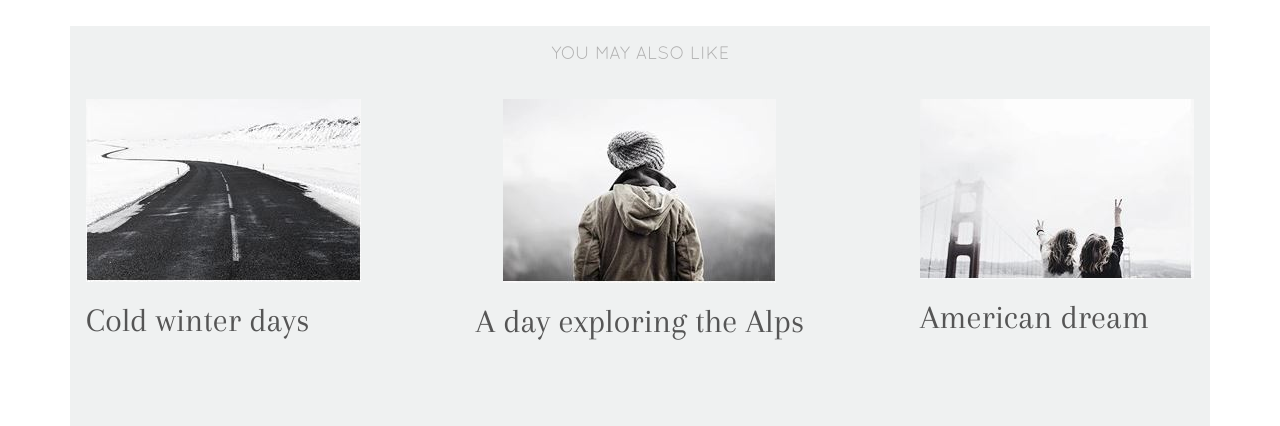
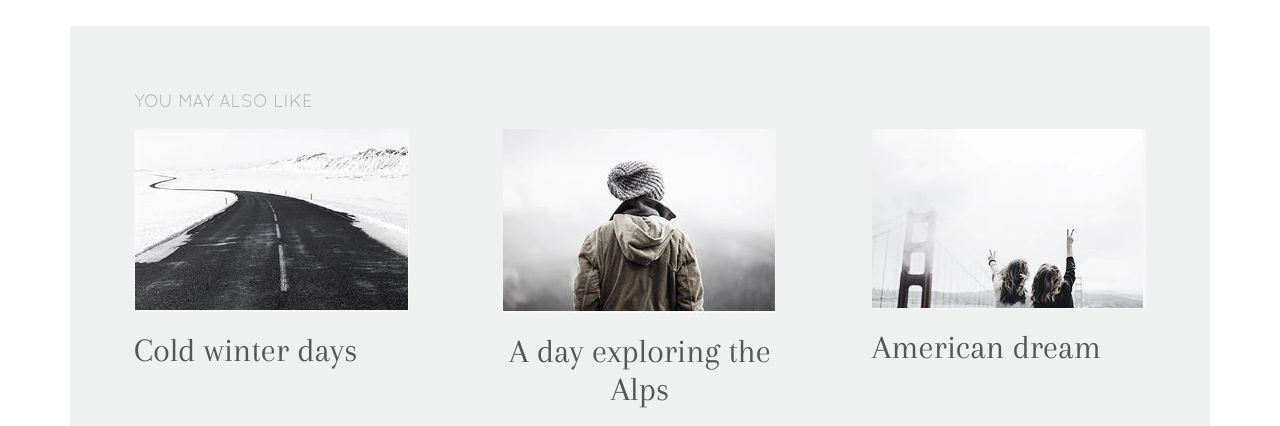
Before and after one commit to KarlaMorales97/PaginaWeb, a plain HTML site: page photodiary.html in a window 1280 px wide. Shown: the part 3674-4100 px from the top of the page. Drawn offline with Linux system fonts and the light colour scheme; files whose address does not match are found by name; a web font is replaced by a local one.

Commit message:
Retoques segunda pagina

```diff
--- a/css/estilos.css
+++ b/css/estilos.css
@@ -129,7 +129,7 @@ section#bloqueSeg{
 }
 section#bloqueTec{
   margin-top: 3500px;
-  padding: 1em;
+  padding: 4em;
   position: absolute;
   top: 50%;
   left: 50%;
--- a/photodiary.html
+++ b/photodiary.html
@@ -51,8 +51,8 @@
       </section>
 
       <section id="bloqueTec">
-        <h3 align="center">YOU MAY ALSO LIKE</h3>
-        <br><br>
+        <h3 align="left">YOU MAY ALSO LIKE</h3>
+        <br>
         <article>
           <div id="primero">
             <img src="imagen/imagen10.jpg">
```
